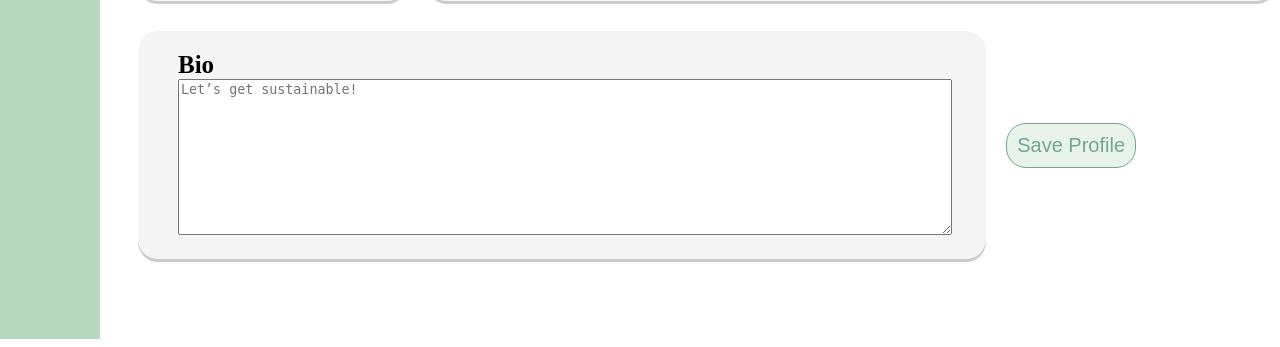
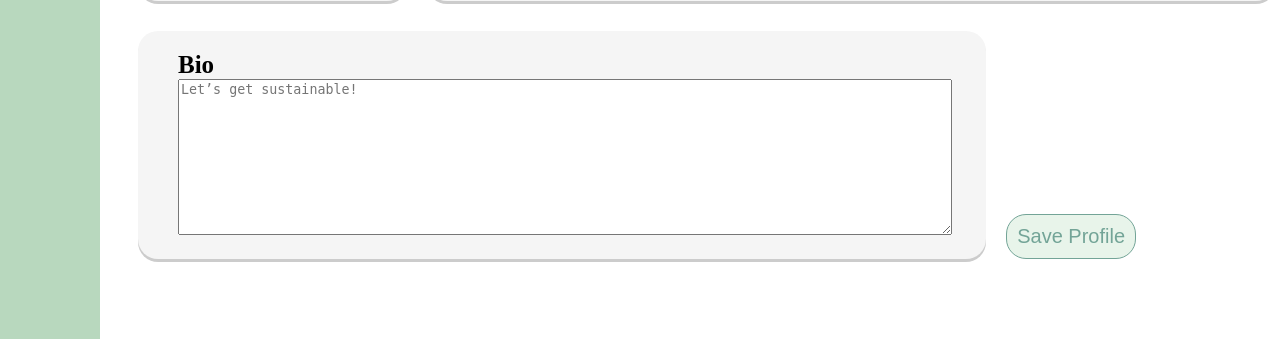
Before and after one commit to CSCI3356-Fall2024/Pixel-Pirates, a Django app: page /profile/ in a window 1280 px wide; the page is wider, and only the part inside the window is pictured. Shown: the part 481-828 px from the top of that part. Run offline with Django 5.2, Linux system fonts and the light colour scheme; the visitor is signed in with stand-in values (Sample User, id 1); data comes from the database, SQL or seed files in the repository; some libraries are stand-ins or nearby versions.

Commit message:
styling for save button

```diff
--- a/mainApp/templates/profile.html
+++ b/mainApp/templates/profile.html
@@ -142,7 +142,7 @@
     .submit-container {
         grid-column: 4;
         grid-row: 5;
-        align-content: center;
+        align-content: end;
     }
 
     .submit-container button {
```
